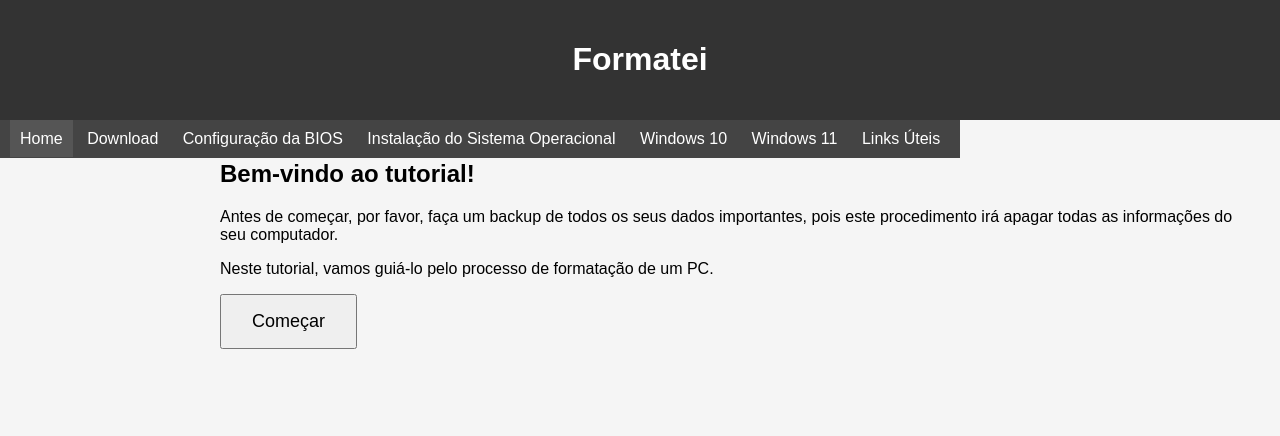
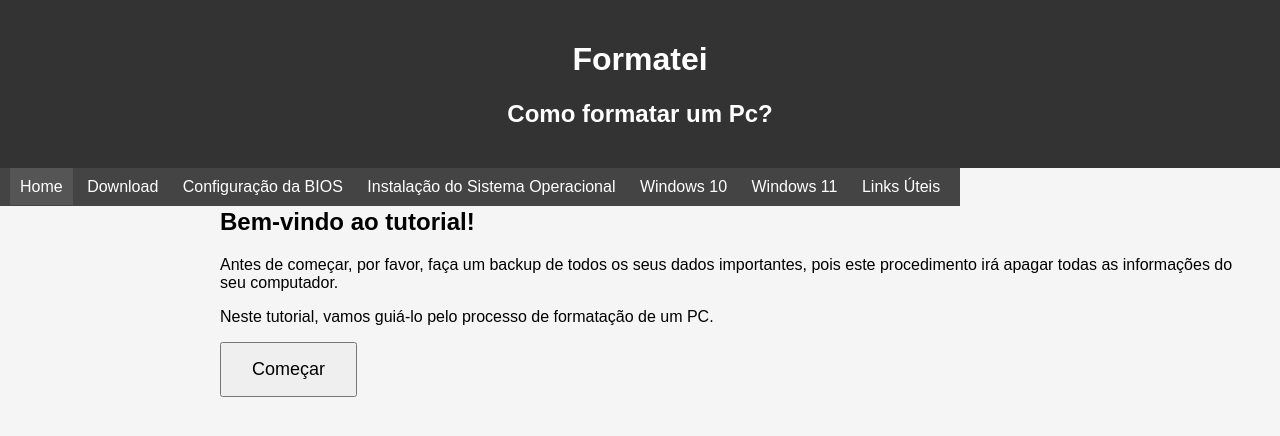
Before and after one commit to arturmj10/SiteInfNaEdu, a plain HTML site: page index.html in a window 1280 px wide. Drawn offline with Linux system fonts and the light colour scheme.

Commit message:
Update index.html

```diff
--- a/index.html
+++ b/index.html
@@ -103,6 +103,7 @@
 <body>
     <header>
         <h1>Formatei</h1>
+        <h2>Como formatar um Pc?</h2>
     </header>
 
     <nav>
```
